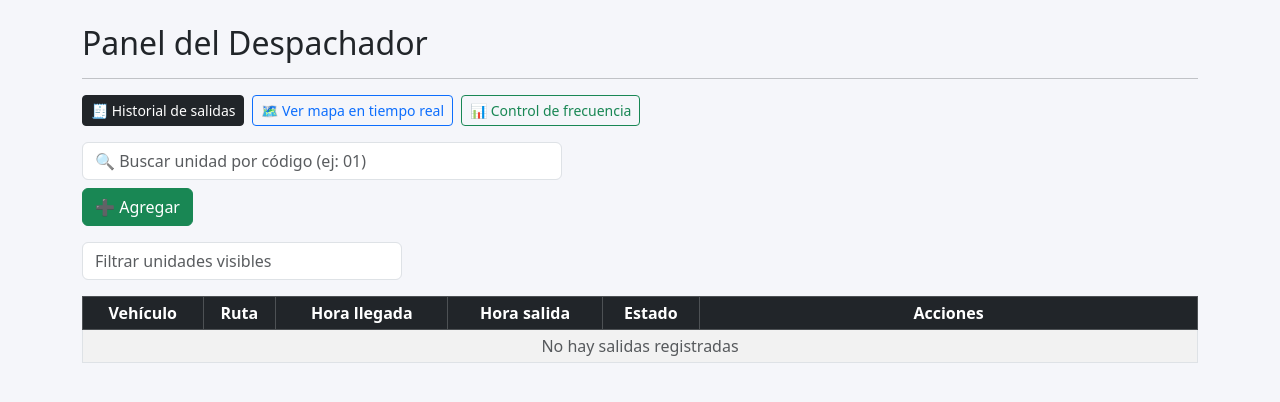
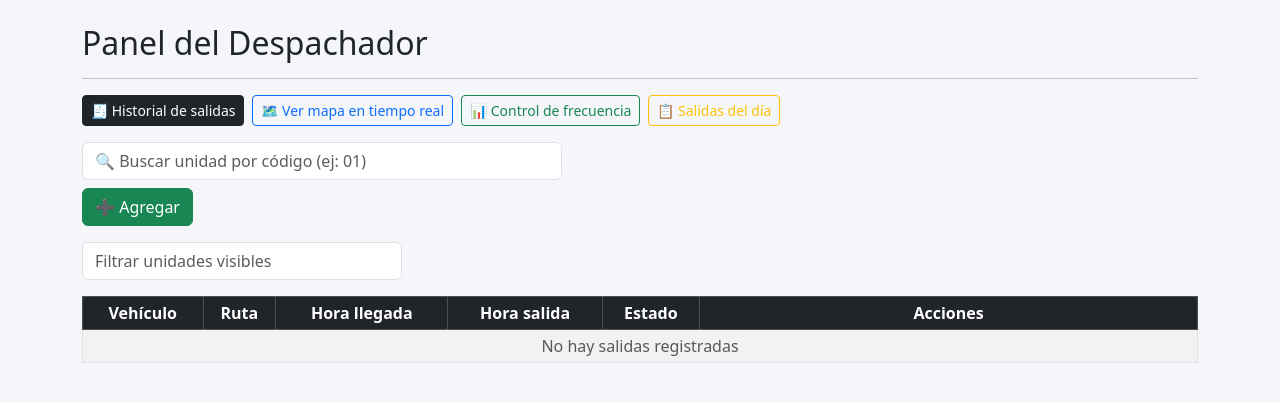
Before and after one commit to jhei-admin/control-trasporte, a Django app: page /sistema/despachador/ in a window 1280 px wide. Shown: the top 402 px of the page. Run offline with Django 5.2, Linux system fonts and the light colour scheme; data that the repository does not hold is empty; some libraries are stand-ins or nearby versions.

Commit message:
correccion de botones

```diff
--- a/flota/flota_app/templates/flota_app/despachador/panel_despachador.html
+++ b/flota/flota_app/templates/flota_app/despachador/panel_despachador.html
@@ -19,6 +19,9 @@
     </a>
     <a href="{% url 'panel_frecuencia' %}" class="btn btn-outline-success btn-sm">
         📊 Control de frecuencia
+    </a>
+    <a href="{% url 'reporte_salidas_diarias' 0 %}?fecha={{ hoy }}" class="btn btn-outline-warning btn-sm">
+        📋 Salidas del día
     </a>
 </div>
 
@@ -93,10 +96,16 @@
     {# ================= ACCIONES ================= #}
     <td class="text-center d-flex flex-wrap justify-content-center gap-1">
 
-        {# Control de ruta, detalle, QR #}
-        <a href="{% url 'control_ruta' s.id %}" class="btn btn-sm btn-outline-primary">🧭</a>
-        <a href="{% url 'detalle_salida' s.id %}" class="btn btn-sm btn-outline-info">📍</a>
-        <a href="{% url 'ver_qr_unidad' s.vehiculo.id %}" class="btn btn-sm btn-outline-dark">📦</a>
+        {# Control de ruta, detalle y QR con texto #}
+<a href="{% url 'control_ruta' s.id %}" class="btn btn-sm btn-outline-primary">
+    🕒 Control ruta
+</a>
+<a href="{% url 'detalle_salida' s.id %}" class="btn btn-sm btn-outline-info">
+    📍 Ver puntos
+</a>
+<a href="{% url 'ver_qr_unidad' s.vehiculo.id %}" class="btn btn-sm btn-outline-dark">
+    📦 Ver QR
+</a>
 
         {# Fijar / Cambiar hora #}
         <form method="post"
--- a/flota/flota_app/templates/flota_app/detalle_salida.html
+++ b/flota/flota_app/templates/flota_app/detalle_salida.html
@@ -107,10 +107,10 @@
     </tbody>
 </table>
 
-<!-- 🔙 BOTÓN ATRÁS CORRECTO -->
-<a href="{% url 'reporte_salidas_diarias' vehiculo_id %}?fecha={{ fecha }}"
+<!-- 🔙 BOTÓN ATRÁS AL PANEL PRINCIPAL -->
+<a href="{% url 'panel_despachador' %}"
    class="btn btn-secondary mt-3">
-    ⬅ Volver a salidas del día
+    ⬅ Volver a Panel Principal
 </a>
 
 {% endblock %}
```
